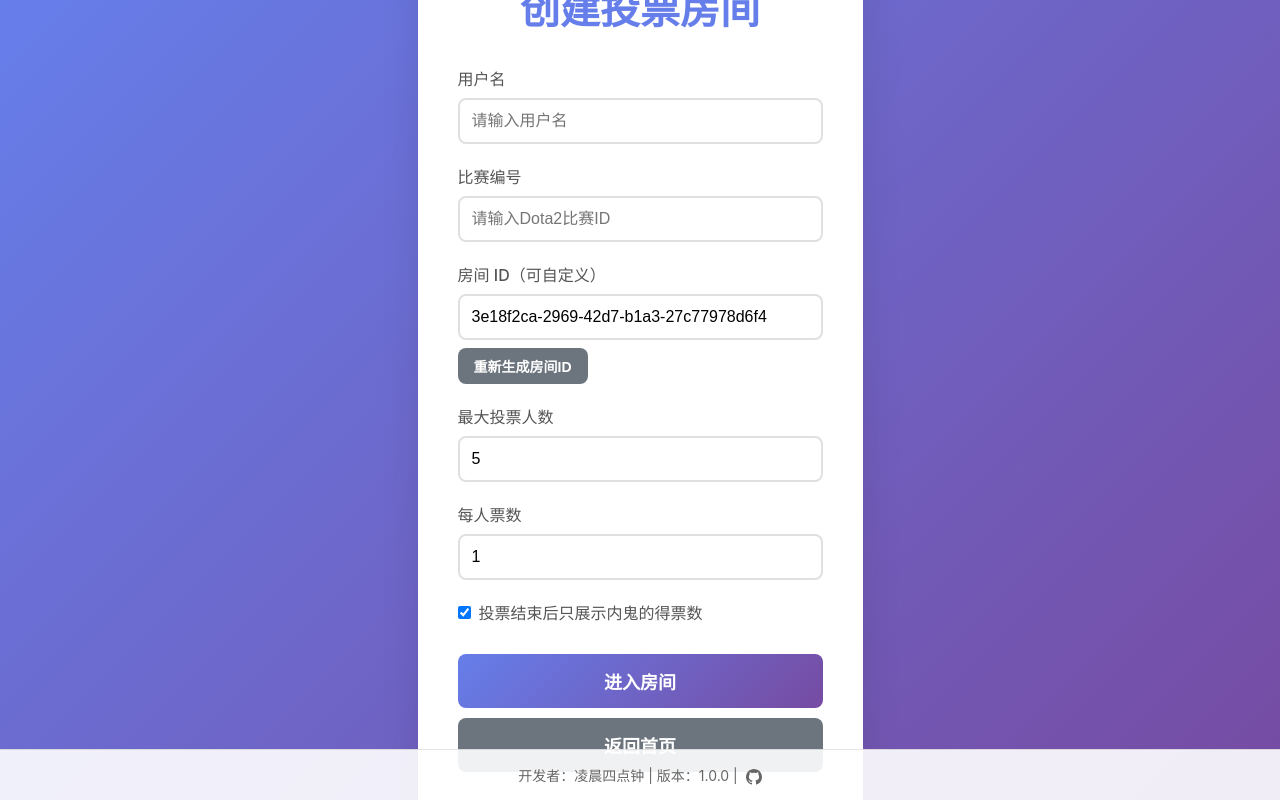
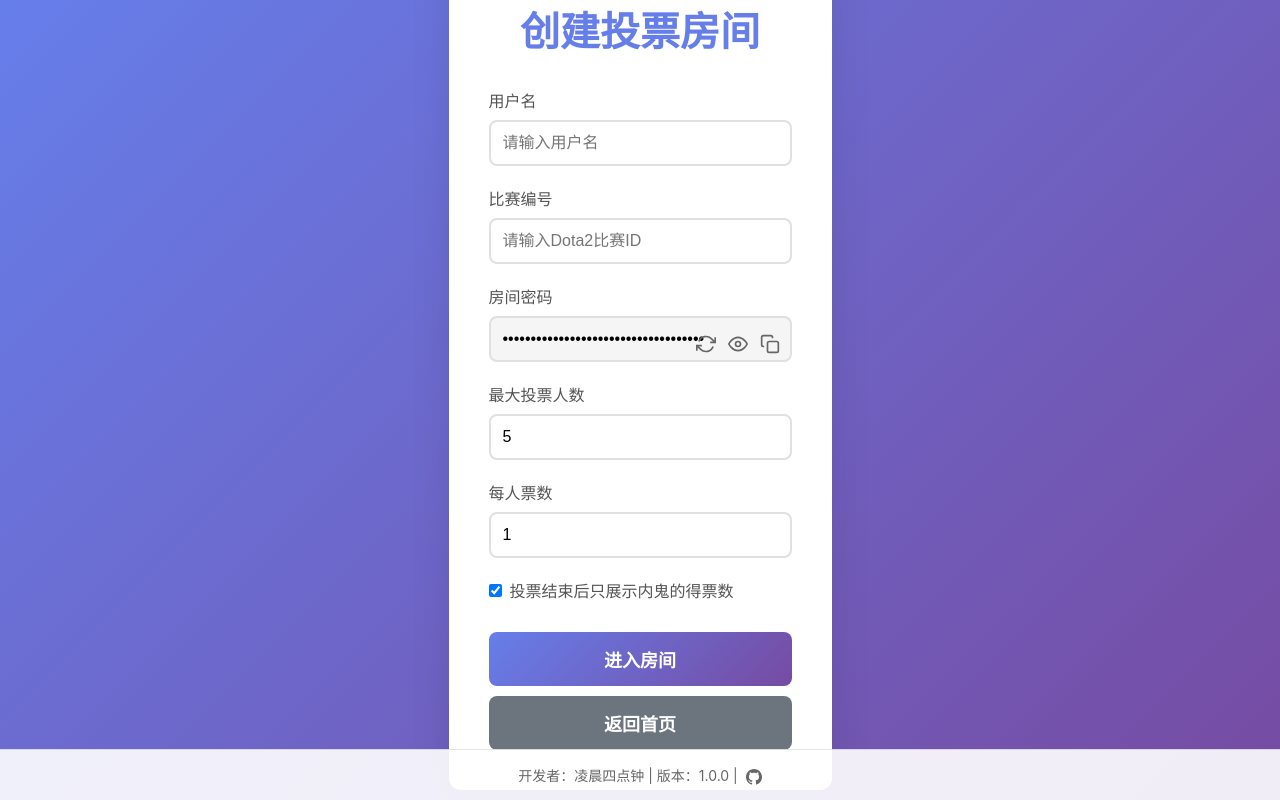
Before and after one commit to suguangsong/catch-the-mole, a Vue app in the folder frontend/: page /create in a window 1280 px wide. Built offline with nearby package versions, Linux system fonts and the light colour scheme.

Commit message:
Implement room password functionality: add password checks in RoomService, update RoomCreateView to handle password generation and validation, and modify frontend components to use room password instead of room ID for room management.

```diff
--- a/frontend/src/views/CreateRoom.vue
+++ b/frontend/src/views/CreateRoom.vue
@@ -22,20 +22,55 @@
         />
       </div>
       <div class="form-group">
-        <label>房间 ID（可自定义）</label>
+        <label>房间密码</label>
+        <div class="password-input-wrapper">
           <input
-          v-model="roomId"
-          type="text"
-          placeholder="留空将自动生成"
+            :value="roomPassword"
+            :type="showPassword ? 'text' : 'password'"
+            readonly
+            class="password-input readonly"
           />
+          <div class="password-actions">
             <button
               type="button"
-          @click="generateRoomId"
-          style="margin-top: 8px; padding: 8px 16px; font-size: 14px; width: auto;"
-          class="btn-secondary"
+              @click="generateRoomPassword"
+              class="icon-button"
+              title="重新生成"
             >
-          重新生成房间ID
+              <svg xmlns="http://www.w3.org/2000/svg" width="20" height="20" viewBox="0 0 24 24" fill="none" stroke="currentColor" stroke-width="2">
+                <polyline points="23 4 23 10 17 10"></polyline>
+                <polyline points="1 20 1 14 7 14"></polyline>
+                <path d="M3.51 9a9 9 0 0 1 14.85-3.36L23 10M1 14l4.64 4.36A9 9 0 0 0 20.49 15"></path>
+              </svg>
             </button>
+            <button
+              type="button"
+              @click="togglePasswordVisibility"
+              class="icon-button"
+              title="显示/隐藏"
+            >
+              <svg v-if="showPassword" xmlns="http://www.w3.org/2000/svg" width="20" height="20" viewBox="0 0 24 24" fill="none" stroke="currentColor" stroke-width="2">
+                <path d="M17.94 17.94A10.07 10.07 0 0 1 12 20c-7 0-11-8-11-8a18.45 18.45 0 0 1 5.06-5.94M9.9 4.24A9.12 9.12 0 0 1 12 4c7 0 11 8 11 8a18.5 18.5 0 0 1-2.16 3.19m-6.72-1.07a3 3 0 1 1-4.24-4.24"></path>
+                <line x1="1" y1="1" x2="23" y2="23"></line>
+              </svg>
+              <svg v-else xmlns="http://www.w3.org/2000/svg" width="20" height="20" viewBox="0 0 24 24" fill="none" stroke="currentColor" stroke-width="2">
+                <path d="M1 12s4-8 11-8 11 8 11 8-4 8-11 8-11-8-11-8z"></path>
+                <circle cx="12" cy="12" r="3"></circle>
+              </svg>
+            </button>
+            <button
+              type="button"
+              @click="copyPassword"
+              class="icon-button"
+              title="复制"
+            >
+              <svg xmlns="http://www.w3.org/2000/svg" width="20" height="20" viewBox="0 0 24 24" fill="none" stroke="currentColor" stroke-width="2">
+                <rect x="9" y="9" width="13" height="13" rx="2" ry="2"></rect>
+                <path d="M5 15H4a2 2 0 0 1-2-2V4a2 2 0 0 1 2-2h9a2 2 0 0 1 2 2v1"></path>
+              </svg>
+            </button>
+          </div>
+        </div>
       </div>
       <div class="form-group">
         <label>最大投票人数</label>
@@ -95,7 +130,8 @@ export default {
     return {
       username: '',
       matchId: '',
-      roomId: generateUUID(),
+      roomPassword: generateUUID(),
+      showPassword: false,
       maxVotes: 5,
       votesPerUser: 1,
       showOnlyWinnerVotes: true,
@@ -110,8 +146,31 @@ export default {
     }
   },
   methods: {
-    generateRoomId() {
-      this.roomId = generateUUID()
+    generateRoomPassword() {
+      this.roomPassword = generateUUID()
+    },
+    togglePasswordVisibility() {
+      this.showPassword = !this.showPassword
+    },
+    async copyPassword() {
+      try {
+        await navigator.clipboard.writeText(this.roomPassword)
+        // 可以添加一个提示，但根据用户要求不打印非必要日志
+      } catch (err) {
+        // 降级方案：使用传统方法
+        const textArea = document.createElement('textarea')
+        textArea.value = this.roomPassword
+        textArea.style.position = 'fixed'
+        textArea.style.opacity = '0'
+        document.body.appendChild(textArea)
+        textArea.select()
+        try {
+          document.execCommand('copy')
+        } catch (e) {
+          // 复制失败
+        }
+        document.body.removeChild(textArea)
+      }
     },
     handleMatchIdInput(event) {
       const value = event.target.value.replace(/\D/g, '')
@@ -142,23 +201,21 @@ export default {
           show_only_winner_votes: this.showOnlyWinnerVotes !== false
         }
 
-        if (this.roomId.trim()) {
-          data.room_id = this.roomId.trim()
-        }
+        data.room_password = this.roomPassword.trim()
 
         const result = await createRoom(data)
 
-        if (result.success && result.data && result.data.room_id) {
-          // 确保 room_id 存在后再跳转
-          const roomId = result.data.room_id
+        if (result.success && result.data && result.data.room_password) {
+          // 确保 room_password 存在后再跳转
+          const roomPassword = result.data.room_password
           // 添加短暂延迟，确保后端房间创建完成
           await new Promise(resolve => setTimeout(resolve, 100))
-          this.$router.push(`/room/${roomId}`)
+          this.$router.push(`/room/${roomPassword}`)
         } else {
           // 显示详细的错误信息
           const errorMsg = result.message || '创建房间失败'
-          if (result.error === 'ROOM_ALREADY_EXISTS') {
-            this.error = '该房间 ID 已被使用，请更换房间 ID 或重新生成'
+          if (result.error === 'ROOM_PASSWORD_EXISTS' || result.error === 'ROOM_ALREADY_EXISTS') {
+            this.error = '该房间密码已被使用，请更换房间密码或重新生成'
           } else if (result.error === 'INVALID_MATCH_ID') {
             this.error = '无法获取比赛数据，请检查比赛ID是否正确'
           } else {
@@ -178,3 +235,50 @@ export default {
   }
 }
 </script>
+
+<style scoped>
+.password-input-wrapper {
+  position: relative;
+  display: flex;
+  align-items: center;
+}
+
+.password-input {
+  flex: 1;
+  padding-right: 80px;
+}
+
+.password-input.readonly {
+  background-color: #f5f5f5;
+  cursor: default;
+  width: 100%;
+}
+
+.password-actions {
+  position: absolute;
+  right: 8px;
+  display: flex;
+  gap: 4px;
+  align-items: center;
+}
+
+.icon-button {
+  background: none;
+  border: none;
+  padding: 4px;
+  cursor: pointer;
+  color: #666;
+  display: flex;
+  align-items: center;
+  justify-content: center;
+  transition: color 0.3s;
+}
+
+.icon-button:hover {
+  color: #0366d6;
+}
+
+.icon-button svg {
+  display: block;
+}
+</style>
--- a/frontend/src/views/Room.vue
+++ b/frontend/src/views/Room.vue
@@ -16,13 +16,56 @@
       </div>
     </div>
 
+    <!-- 房间信息（所有状态共用） -->
+    <div class="room-info-section">
+      <div class="form-group">
+        <p><strong>房间 ID：</strong>{{ displayRoomId }}</p>
+        <p><strong>比赛 ID：</strong>{{ matchId }}</p>
+        <p v-if="roomStatus === 'init'"><strong>房间创建者：</strong>{{ creatorUsername }}</p>
+        <div class="password-display-wrapper" style="margin-top: 10px;">
+          <label>房间密码：</label>
+          <div class="password-input-wrapper">
+            <input
+              :value="roomPassword"
+              :type="showPassword ? 'text' : 'password'"
+              readonly
+              class="password-input readonly"
+            />
+            <div class="password-actions">
+              <button
+                type="button"
+                @click="togglePasswordVisibility"
+                class="icon-button"
+                title="显示/隐藏密码"
+              >
+                <svg v-if="showPassword" xmlns="http://www.w3.org/2000/svg" width="20" height="20" viewBox="0 0 24 24" fill="none" stroke="currentColor" stroke-width="2">
+                  <path d="M17.94 17.94A10.07 10.07 0 0 1 12 20c-7 0-11-8-11-8a18.45 18.45 0 0 1 5.06-5.94M9.9 4.24A9.12 9.12 0 0 1 12 4c7 0 11 8 11 8a18.5 18.5 0 0 1-2.16 3.19m-6.72-1.07a3 3 0 1 1-4.24-4.24"></path>
+                  <line x1="1" y1="1" x2="23" y2="23"></line>
+                </svg>
+                <svg v-else xmlns="http://www.w3.org/2000/svg" width="20" height="20" viewBox="0 0 24 24" fill="none" stroke="currentColor" stroke-width="2">
+                  <path d="M1 12s4-8 11-8 11 8 11 8-4 8-11 8-11-8-11-8z"></path>
+                  <circle cx="12" cy="12" r="3"></circle>
+                </svg>
+              </button>
+              <button
+                type="button"
+                @click="copyRoomPassword"
+                class="icon-button"
+                title="复制密码"
+              >
+                <svg xmlns="http://www.w3.org/2000/svg" width="20" height="20" viewBox="0 0 24 24" fill="none" stroke="currentColor" stroke-width="2">
+                  <rect x="9" y="9" width="13" height="13" rx="2" ry="2"></rect>
+                  <path d="M5 15H4a2 2 0 0 1-2-2V4a2 2 0 0 1 2-2h9a2 2 0 0 1 2 2v1"></path>
+                </svg>
+              </button>
+            </div>
+          </div>
+        </div>
+      </div>
+    </div>
+
     <!-- 未开始投票状态 -->
     <div v-if="roomStatus === 'init'">
-      <div class="form-group">
-        <p><strong>房间 ID：</strong>{{ roomId }}</p>
-        <p><strong>比赛 ID：</strong>{{ matchId }}</p>
-        <p><strong>房间创建者：</strong>{{ creatorUsername }}</p>
-      </div>
       <h2>失败方玩家：</h2>
       <ul class="heroes-list">
         <li v-for="(hero, index) in heroes" :key="index" class="hero-item">
@@ -45,10 +88,6 @@
 
     <!-- 投票中状态 -->
     <div v-if="roomStatus === 'voting'">
-      <div class="form-group" style="margin-bottom: 20px;">
-        <p><strong>房间 ID：</strong>{{ roomId }}</p>
-        <p><strong>比赛 ID：</strong>{{ matchId }}</p>
-      </div>
       <div v-if="userRemainingVotes > 0">
         <h2>请进行第 {{ userVotedCount + 1 }} 次投票（共需投 {{ votesPerUser }} 票）</h2>
         <p style="text-align: center; margin: 20px 0; font-size: 18px;">
@@ -87,10 +126,6 @@
 
     <!-- 投票完成状态 -->
     <div v-if="roomStatus === 'finished'" class="animation-fade-in">
-      <div class="form-group" style="margin-bottom: 20px;">
-        <p><strong>房间 ID：</strong>{{ roomId }}</p>
-        <p><strong>比赛 ID：</strong>{{ matchId }}</p>
-      </div>
       <h2 class="animation-blink">🎉 投票已结束</h2>
       <h2>投票结果：</h2>
       <div class="results">
@@ -128,6 +163,8 @@ export default {
   data() {
     return {
       roomId: '',
+      roomPassword: '',
+      displayRoomId: '',
       matchId: '',
       roomStatus: '',
       creatorUsername: '',
@@ -145,7 +182,8 @@ export default {
       loading: false,
       error: '',
       pollInterval: null,
-      showOnlyWinnerVotes: true
+      showOnlyWinnerVotes: true,
+      showPassword: false
     }
   },
   computed: {
@@ -208,15 +246,15 @@ export default {
   watch: {
     // 监听路由参数变化，当 room_id 变化时重新加载数据
     '$route.params.room_id': {
-      handler(newRoomId) {
-        if (newRoomId) {
+      handler(newRoomPassword) {
+        if (newRoomPassword) {
           // 检查是否设置了用户名，如果没有则重定向到首页
           const username = getUsername()
           if (!username || !username.trim()) {
             this.$router.push('/')
             return
           }
-          this.roomId = newRoomId
+          this.roomPassword = newRoomPassword
           this.error = ''
           this.loadRoomInfo()
         }
@@ -231,15 +269,15 @@ export default {
       this.$router.push('/')
       return
     }
-    // 如果路由参数存在，确保 roomId 已设置（watch 会处理加载）
-    if (!this.roomId && this.$route.params.room_id) {
-      this.roomId = this.$route.params.room_id
+    // 如果路由参数存在，确保 roomPassword 已设置（watch 会处理加载）
+    if (!this.roomPassword && this.$route.params.room_id) {
+      this.roomPassword = this.$route.params.room_id
     }
-    if (this.roomId) {
+    if (this.roomPassword) {
       this.setupKeyboardListener()
       this.startPolling()
     } else {
-      this.error = '房间 ID 不能为空'
+      this.error = '房间密码不能为空'
     }
   },
   beforeUnmount() {
@@ -248,16 +286,19 @@ export default {
   },
   methods: {
     async loadRoomInfo() {
-      if (!this.roomId) {
-        this.error = '房间 ID 不能为空'
+      if (!this.roomPassword) {
+        this.error = '房间密码不能为空'
         return
       }
 
       this.error = ''
       try {
-        const result = await getRoom(this.roomId)
+        const result = await getRoom(this.roomPassword)
         if (result.success && result.data) {
           const data = result.data
+          this.roomId = data.room_id || ''
+          this.displayRoomId = data.room_id || ''
+          this.roomPassword = data.room_password || this.roomPassword
           this.matchId = data.match_id
           this.roomStatus = data.status
           this.creatorUsername = data.creator_username
@@ -298,15 +339,15 @@ export default {
       }
     },
     async handleStartVoting() {
-      if (!this.roomId) {
-        this.error = '房间 ID 不能为空'
+      if (!this.roomPassword) {
+        this.error = '房间密码不能为空'
         return
       }
 
       this.loading = true
       this.error = ''
       try {
-        const result = await startVoting(this.roomId)
+        const result = await startVoting(this.roomPassword)
         if (result.success) {
           // 开始投票成功后，重新加载房间信息
           await this.loadRoomInfo()
@@ -314,7 +355,7 @@ export default {
           // 显示错误信息
           const errorMsg = result.message || '开始投票失败'
           if (result.error === 'ROOM_NOT_FOUND') {
-            this.error = `房间不存在（房间 ID: ${this.roomId}）`
+            this.error = '房间不存在'
           } else if (result.error === 'PERMISSION_DENIED') {
             this.error = '只有房间创建者可以开始投票'
           } else {
@@ -344,7 +385,7 @@ export default {
 
       try {
         const username = getUsername()
-        const result = await vote(this.roomId, playerIndex, username)
+        const result = await vote(this.roomPassword, playerIndex, username)
         if (result.success) {
           const data = result.data
           this.userVotedPlayers = data.user_voted_players || []
@@ -421,9 +462,94 @@ export default {
       const maxVotes = Math.max(...Object.values(this.votes))
       return this.votes[playerIndex] === maxVotes && maxVotes > 0
     },
+    togglePasswordVisibility() {
+      this.showPassword = !this.showPassword
+    },
+    async copyRoomPassword() {
+      try {
+        await navigator.clipboard.writeText(this.roomPassword)
+      } catch (err) {
+        const textArea = document.createElement('textarea')
+        textArea.value = this.roomPassword
+        textArea.style.position = 'fixed'
+        textArea.style.opacity = '0'
+        document.body.appendChild(textArea)
+        textArea.select()
+        try {
+          document.execCommand('copy')
+        } catch (e) {
+          // 复制失败
+        }
+        document.body.removeChild(textArea)
+      }
+    },
     goHome() {
       this.$router.push('/')
     }
   }
 }
 </script>
+
+<style scoped>
+.container {
+  max-width: 600px;
+  width: 100%;
+  box-sizing: border-box;
+}
+
+.room-info-section {
+  margin-bottom: 20px;
+}
+
+.password-display-wrapper {
+  margin-top: 10px;
+}
+
+.password-display-wrapper label {
+  display: block;
+  margin-bottom: 5px;
+  font-weight: normal;
+}
+
+.password-input-wrapper {
+  position: relative;
+  display: flex;
+  align-items: center;
+}
+
+.password-input.readonly {
+  background-color: #f5f5f5;
+  cursor: default;
+  flex: 1;
+  padding-right: 80px;
+  width: 100%;
+}
+
+.password-actions {
+  position: absolute;
+  right: 8px;
+  display: flex;
+  gap: 4px;
+  align-items: center;
+}
+
+.icon-button {
+  background: none;
+  border: none;
+  padding: 4px;
+  cursor: pointer;
+  color: #666;
+  display: flex;
+  align-items: center;
+  justify-content: center;
+  transition: color 0.3s;
+}
+
+.icon-button:hover {
+  color: #0366d6;
+}
+
+.icon-button svg {
+  display: block;
+}
+</style>
```
Also changed, not shown: frontend/src/views/JoinRoom.vue (+10 -10 lines), 2 other files (tests, documents, lock files or other folders). Lines whose indentation alone changed are shown as unchanged.
